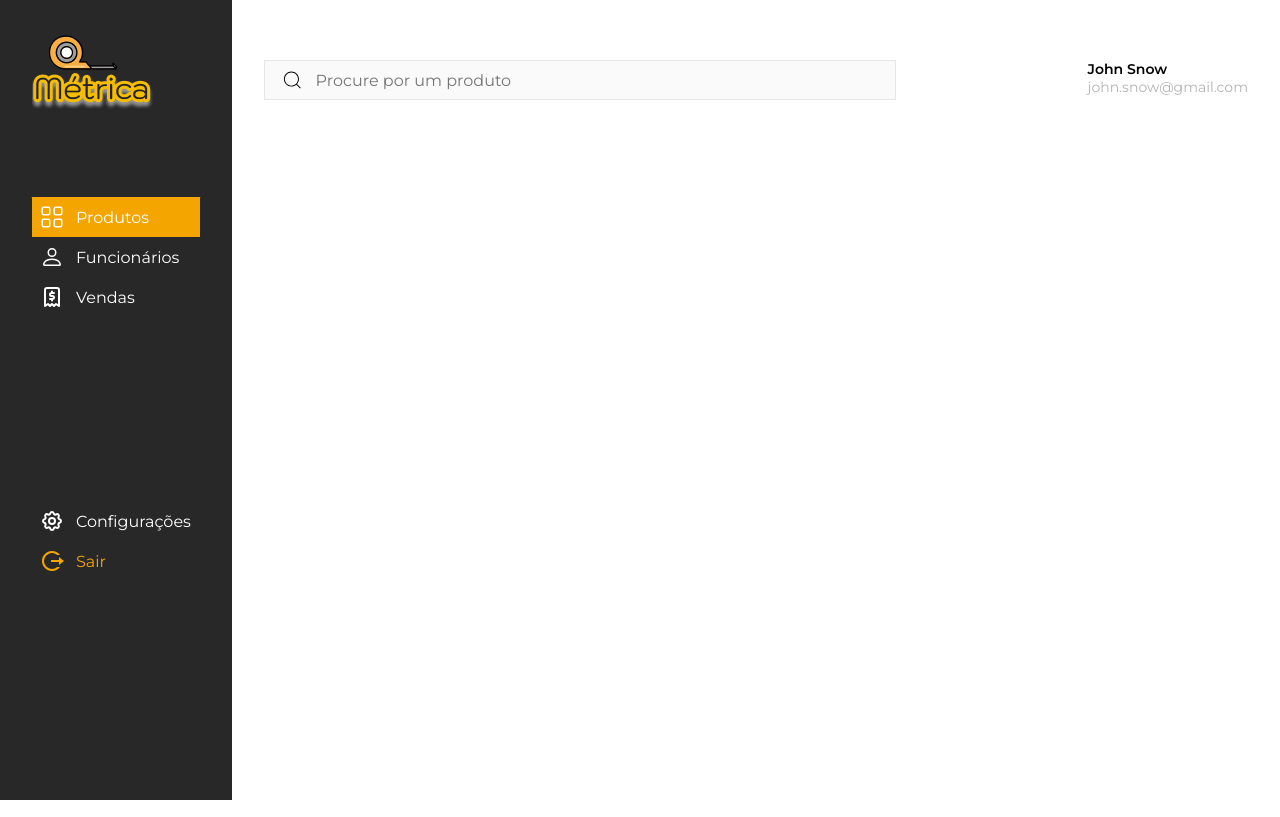
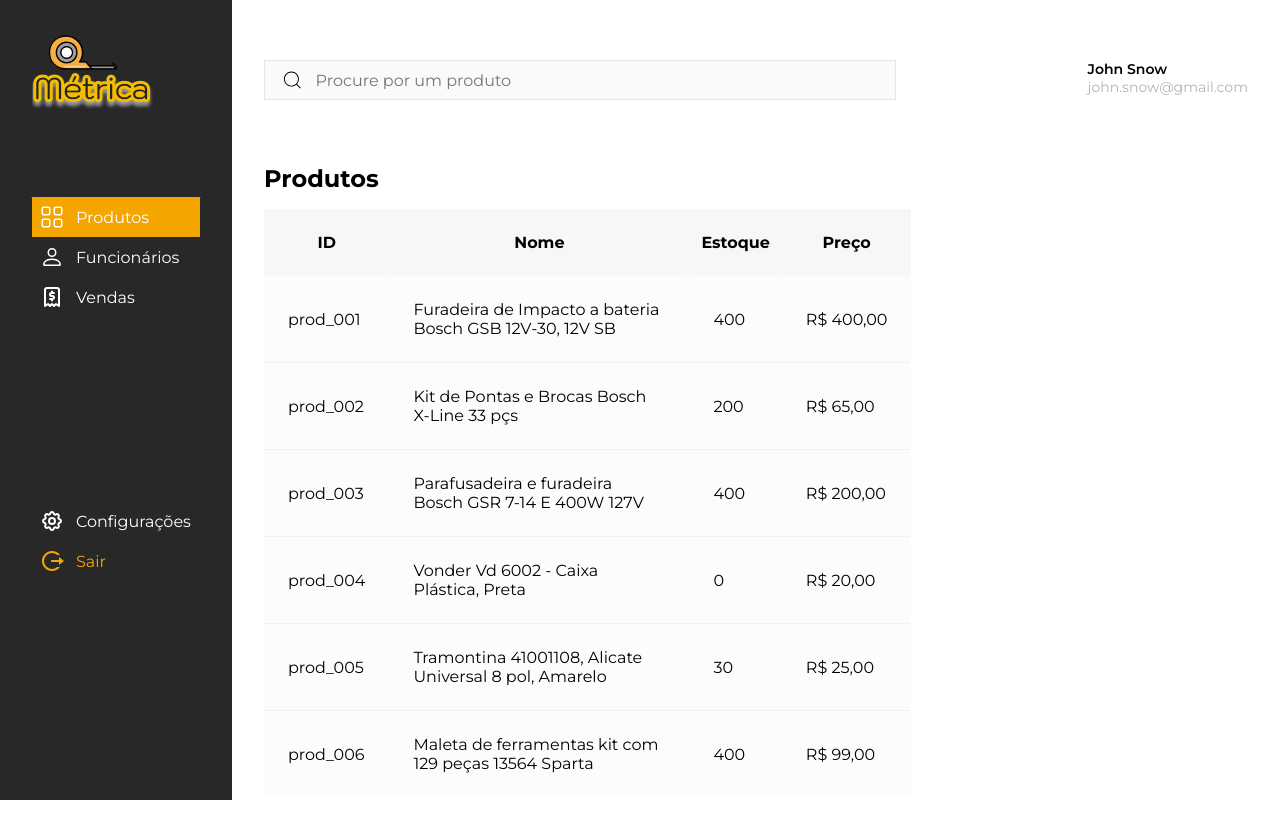
Before and after one commit to 3salles/metrica, a React (Create React App) app: page /products in a window 1280 px wide. Built offline with nearby package versions, Linux system fonts and the light colour scheme.

Commit message:
feat: ⚡️ Create table component

```diff
--- a/package.json
+++ b/package.json
@@ -3,6 +3,7 @@
   "version": "0.1.0",
   "private": true,
   "dependencies": {
+    "@tanstack/react-table": "^8.5.15",
     "@testing-library/jest-dom": "^4.2.4",
     "@testing-library/react": "^9.3.2",
     "@testing-library/user-event": "^7.1.2",
--- a/src/components/Header/styles.css
+++ b/src/components/Header/styles.css
@@ -1,7 +1,5 @@
 header {
   width: 100%;
-  margin-top: 3.75rem;
-  padding: 0 2rem;
   display: flex;
   justify-content: space-between;
   gap: 12rem;
--- /dev/null
+++ b/src/components/Table/index.jsx
@@ -0,0 +1,117 @@
+import {
+  createColumnHelper,
+  flexRender,
+  getCoreRowModel,
+  useReactTable,
+} from '@tanstack/react-table';
+import { useState } from 'react';
+import './styles.css';
+
+const productsData = [
+  {
+    id: 'prod_001',
+    name: 'Furadeira de Impacto a bateria Bosch GSB 12V-30, 12V SB',
+    stock: 400,
+    price: 400,
+  },
+  {
+    id: 'prod_002',
+    name: 'Kit de Pontas e Brocas Bosch X-Line 33 pçs',
+    stock: 200,
+    price: 65,
+  },
+  {
+    id: 'prod_003',
+    name: 'Parafusadeira e furadeira Bosch GSR 7-14 E 400W 127V ',
+    stock: 400,
+    price: 200,
+  },
+  {
+    id: 'prod_004',
+    name: 'Vonder Vd 6002 - Caixa Plástica, Preta',
+    stock: 0,
+    price: 20,
+  },
+  {
+    id: 'prod_005',
+    name: 'Tramontina 41001108, Alicate Universal 8 pol, Amarelo',
+    stock: 30,
+    price: 25,
+  },
+  {
+    id: 'prod_006',
+    name: 'Maleta de ferramentas kit com 129 peças 13564 Sparta',
+    stock: 400,
+    price: 99,
+  },
+];
+
+const columnHelper = createColumnHelper();
+
+const columns = [
+  columnHelper.accessor('id', {
+    header: 'ID',
+    cell: info => info.getValue(),
+  }),
+  columnHelper.accessor('name', {
+    header: 'Nome',
+    cell: info => info.getValue(),
+  }),
+  columnHelper.accessor('stock', {
+    header: 'Estoque',
+    cell: info => info.getValue(),
+  }),
+  columnHelper.accessor('price', {
+    header: 'Preço',
+    cell: info =>
+      new Intl.NumberFormat('pt-BR', {
+        style: 'currency',
+        currency: 'BRL',
+      }).format(info.getValue()),
+  }),
+];
+
+export default function Table() {
+  const [data, setData] = useState(() => [...productsData]);
+
+  const table = useReactTable({
+    data,
+    columns,
+    getCoreRowModel: getCoreRowModel(),
+  });
+
+  return (
+    <table>
+      <thead>
+        {table.getHeaderGroups().map(headerGroup => (
+          <tr key={headerGroup.id}>
+            {headerGroup.headers.map(header => (
+              <th key={header.id}>
+                {header.isPlaceholder
+                  ? null
+                  : flexRender(
+                      header.column.columnDef.header,
+                      header.getContext()
+                    )}
+              </th>
+            ))}
+          </tr>
+        ))}
+      </thead>
+      <tbody>
+        {table.getRowModel().rows.map(row => (
+          <tr key={row.id}>
+            {row.getVisibleCells().map(cell => (
+              <td
+                key={cell.id}
+                className={`${cell.row.index ===
+                  row.getVisibleCells().length + 1 && 'remove-border'}`}>
+                {flexRender(cell.column.columnDef.cell, cell.getContext())}
+              </td>
+            ))}
+          </tr>
+        ))}
+      </tbody>
+    </table>
+  );
+}
--- /dev/null
+++ b/src/components/Table/styles.css
@@ -0,0 +1,36 @@
+table {
+  margin-top: 1rem;
+  border-spacing: 0;
+}
+
+thead {
+  background-color: var(--table-cell-color);
+}
+
+th {
+  padding: 1.5rem 0.75rem;
+  border: 0;
+  border-radius: 4px 0 4px 0;
+}
+
+tbody {
+  background: var(--table-background);
+  border-radius: 0 4px 0 4px;
+}
+
+tr > td {
+  border-bottom: 1px solid var(--table-line);
+}
+
+td {
+  padding: 24px;
+
+}
+
+td:nth-child(2){
+  width: 300px;
+}
+
+tr > .remove-border {
+  border: 0;
+}
--- a/src/pages/Products/index.js
+++ b/src/pages/Products/index.js
@@ -1,12 +1,19 @@
 import Header from 'components/Header';
+import Table from 'components/Table';
 import Navbar from './components/Navbar';
+
+import './styles.css';
 
 export default function Products() {
   return (
     <section>
       <Navbar />
-      <article>
+      <article className="products-container">
         <Header />
+        <div className="table-container">
+          <h2>Produtos</h2>
+          <Table />
+        </div>
       </article>
     </section>
   );
--- /dev/null
+++ b/src/pages/Products/styles.css
@@ -0,0 +1,7 @@
+.products-container {
+  padding: 3.75rem 2rem 1.25rem;
+}
+
+.table-container {
+  margin-top: 4rem;
+}
--- a/src/styles/global.css
+++ b/src/styles/global.css
@@ -11,6 +11,9 @@
   --gray: #B3B3B3;
   --light-gray: #E6E6E6;
   --gray-lighter: #FAFAFA;
+  --table-background: #FCFCFC;
+  --table-cell-color: #F7F7F7;
+  --table-line: #F2F2F2;
 }
 
 * {
```
Also changed, not shown: 1 other file (tests, documents, lock files or other folders).
